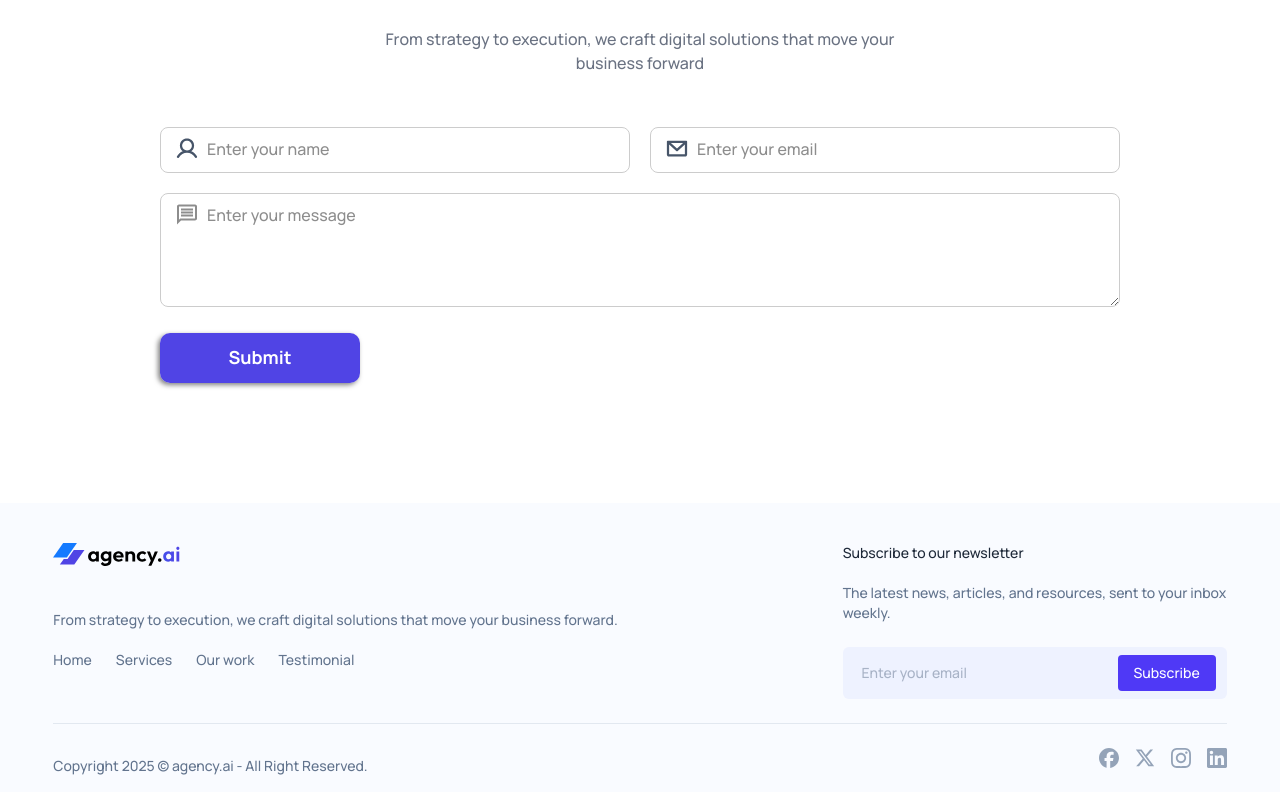
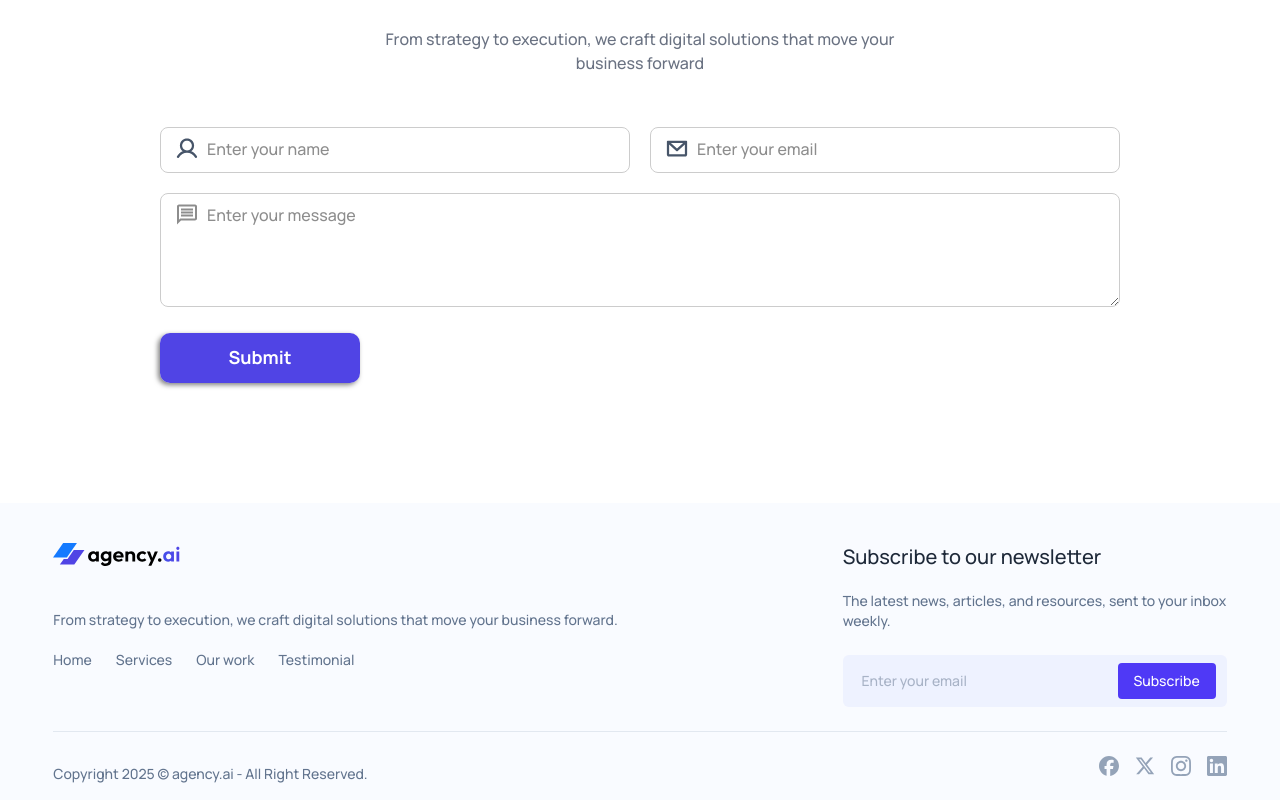
Before and after one commit to Rajibbepary/agency_ai, a React (Vite) app in the folder client/: page / in a window 1280 px wide. Shown: the part 3076-3876 px from the top of the page. Built offline with nearby package versions, Linux system fonts and the light colour scheme.

Commit message:
few desing change

```diff
--- a/client/src/components/Footer.jsx
+++ b/client/src/components/Footer.jsx
@@ -34,7 +34,7 @@ const Footer = ({theme}) => {
                     transition={{duration: 0.5, delay:0.3}}
                     viewport={{once: true}}
                     className="max-sm:mt-8">
-                        <h2 className="font-semibold text-gray-800 dark:text-slate-500 mb-5 ">Subscribe to our newsletter</h2>
+                        <h2 className="font-semibold text-gray-800 dark:text-slate-500 mb-5 text-xl">Subscribe to our newsletter</h2>
                         <div className="text-sm space-y-6 max-w-sm">
                             <p>The latest news, articles, and resources, sent to your inbox weekly.</p>
                             <div className="flex items-center justify-center gap-2 p-2 rounded-md bg-indigo-50">
@@ -49,7 +49,7 @@ const Footer = ({theme}) => {
                     whileInView={{opacity:1,}}
                     transition={{duration: 0.6, delay:0.4}}
                     viewport={{once: true}}className="lg:py-4 gap-4 items-center flex flex-col lg:flex-row justify-between w-11/12 mx-auto border-t mt-6 border-slate-200">
-                  <p className="text-sm mt-4">Copyright 2025 © agency.ai  -  All Right Reserved.</p>
+                  <p className="text-sm mt-4">Copyright 2025 © agency.ai - All Right Reserved.</p>
                   <div className="flex flex-row gap-4 items-center">
                     <img src={assets.facebook_icon} className="w-5" alt="" />
                     <img src={assets.twitter_icon} className="w-5" alt="" />
```
